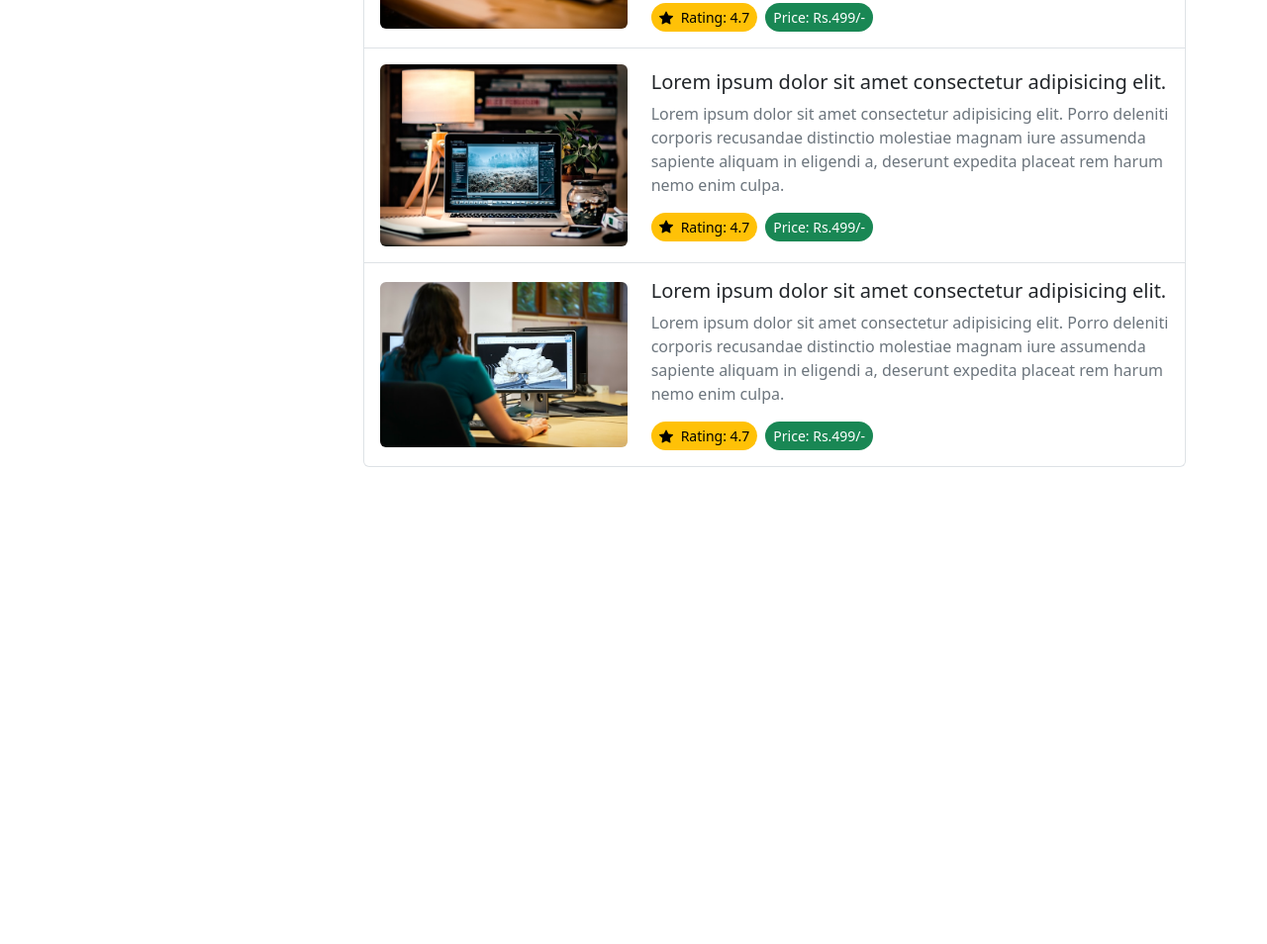
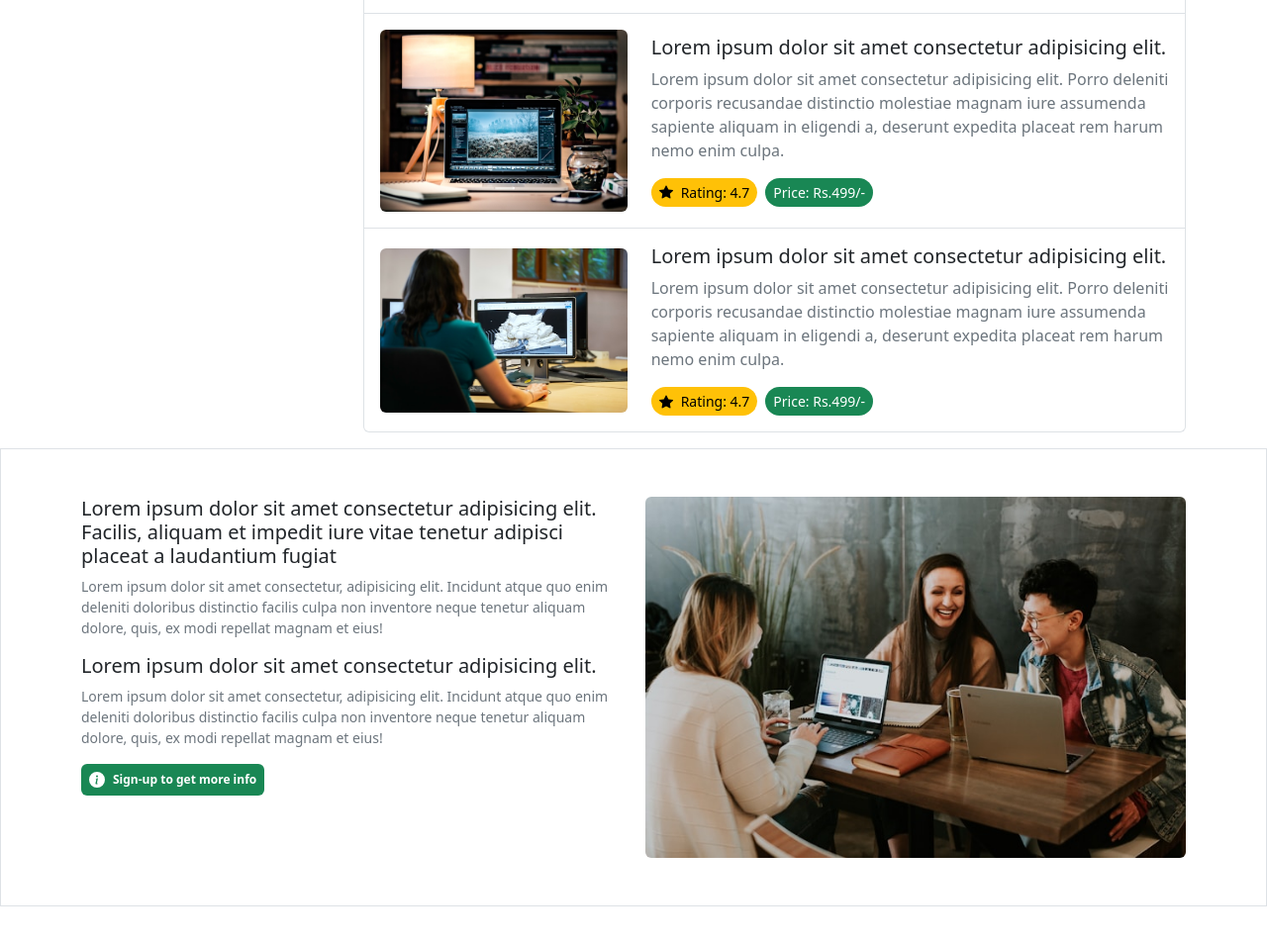
Before and after one commit to dangdondoc/du-an-4-bootstrap, a plain HTML site: page index.html in a window 1280 px wide. Shown: the part 1642-2596 px from the top of the page at 99% size. Before the commit the page ends 2114 px from the top, so only its background shows below. Drawn offline with nearby package versions, Linux system fonts and the light colour scheme.

Commit message:
2 sửa lần 2

```diff
--- a/index.html
+++ b/index.html
@@ -14,13 +14,12 @@
     />
 
     <!-- link my style -->
-
     <link rel="stylesheet" href="./mystyle.css" />
   </head>
   <body>
     <!-- navbar -->
 
-    <nav class="navbar navbar-expand-lg bg-body-tertiary py-2">
+    <nav class="navbar fixed-top navbar-expand-lg bg-body-tertiary py-2">
       <div class="container">
         <a class="navbar-brand" href="#">
           <img src="./img/logo-tuhoc-light.png" alt="" />
@@ -138,7 +137,7 @@
     </nav>
 
     <!-- header -->
-    <div class="border border-bottom">
+    <div class="border border-bottom mt-4">
       <div class="container py-5">
         <div class="mt-3 row gx-5 justify-content-center align-items-center">
           <!-- header left -->
@@ -593,6 +592,76 @@
         </div>
       </div>
     </div>
+
+    <!-- blog -->
+
+    <div class="border border-top mt-3">
+      <div class="container py-5">
+        <div class="row">
+          <!-- left  -->
+          <div class="col-md-6">
+            <h5>
+              Lorem ipsum dolor sit amet consectetur adipisicing elit. Facilis,
+              aliquam et impedit iure vitae tenetur adipisci placeat a
+              laudantium fugiat
+            </h5>
+            <p class="text-secondary small">
+              Lorem ipsum dolor sit amet consectetur, adipisicing elit. Incidunt
+              atque quo enim deleniti doloribus distinctio facilis culpa non
+              inventore neque tenetur aliquam dolore, quis, ex modi repellat
+              magnam et eius!
+            </p>
+            <h5>Lorem ipsum dolor sit amet consectetur adipisicing elit.</h5>
+            <p class="text-secondary small">
+              Lorem ipsum dolor sit amet consectetur, adipisicing elit. Incidunt
+              atque quo enim deleniti doloribus distinctio facilis culpa non
+              inventore neque tenetur aliquam dolore, quis, ex modi repellat
+              magnam et eius!
+            </p>
+            <a
+              href="#!"
+              class="badge text-bg-success text-decoration-none p-2 d-inline-flex align-items-center justify-content-center"
+            >
+              <svg
+                xmlns="http://www.w3.org/2000/svg"
+                width="16"
+                height="16"
+                fill="currentColor"
+                class="me-2 bi bi-info-circle-fill"
+                viewBox="0 0 16 16"
+              >
+                <path
+                  d="M8 16A8 8 0 1 0 8 0a8 8 0 0 0 0 16zm.93-9.412-1 4.705c-.07.34.029.533.304.533.194 0 .487-.07.686-.246l-.088.416c-.287.346-.92.598-1.465.598-.703 0-1.002-.422-.808-1.319l.738-3.468c.064-.293.006-.399-.287-.47l-.451-.081.082-.381 2.29-.287zM8 5.5a1 1 0 1 1 0-2 1 1 0 0 1 0 2z"
+                ></path>
+              </svg>
+              Sign-up to get more info
+            </a>
+          </div>
+
+          <!-- right -->
+          <div class="col-md-6 d-flex align-items-center mt-2 mt-md-0">
+            <a href="" class=""
+              ><img
+                class="img-fluid rounded"
+                src="./img/main-header.jpg"
+                alt=""
+              />
+            </a>
+          </div>
+        </div>
+      </div>
+    </div>
+
+    <!-- search -->
+
+    <div class="py-5 subscribe">
+      <div class="container">
+        <div class="row">
+          <div class="col-md-6"></div>
+        </div>
+      </div>
+    </div>
+
     <!-- link js bt -->
     <script
       src="https://cdn.jsdelivr.net/npm/bootstrap@5.3.7/dist/js/bootstrap.bundle.min.js"
```
